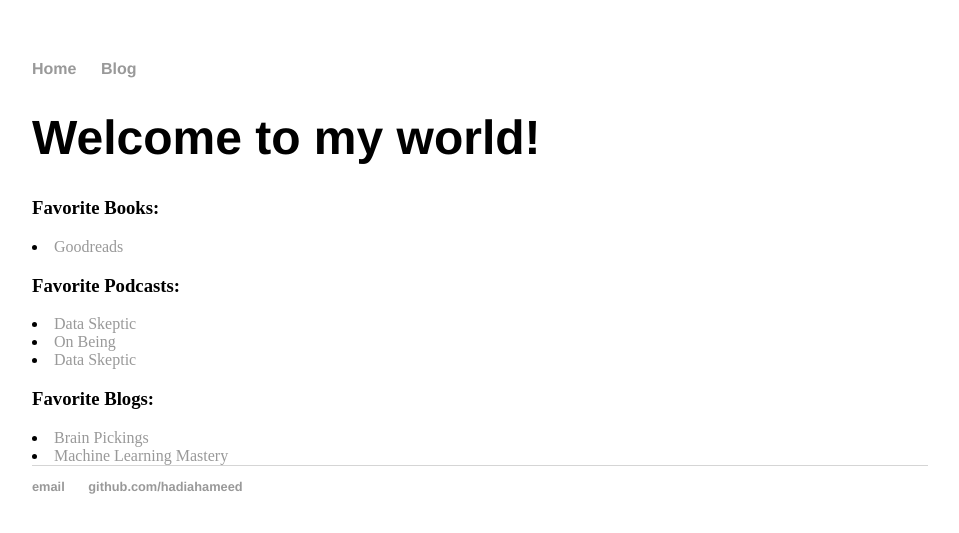
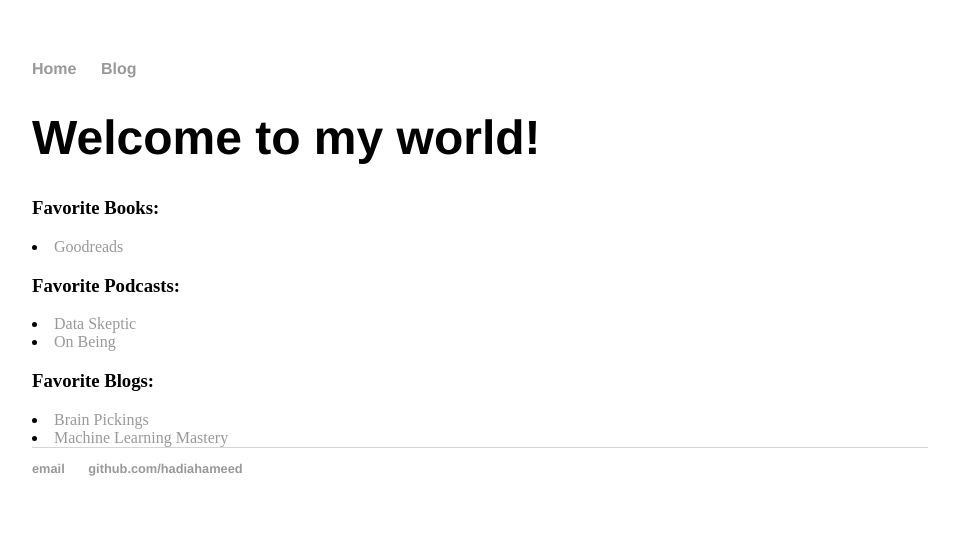
Before and after one commit to hadiahameed/hadiahameed.github.io, a Jekyll site: the page built from index.html, in a window 1280 px wide. Shown: the top 533 px of the page, without its empty margins (160-1119 px from the left). Built offline with Jekyll 4.4.1, drawn with Linux system fonts in a browser that asks for light colours.

Commit message:
Update index.html

```diff
--- a/index.html
+++ b/index.html
@@ -6,10 +6,11 @@ title: Hadia Hameed
 	<h1>Welcome to my world!</h1>
 	<h3> Favorite Books: </h3>
 	<li><a href="https://www.goodreads.com/review/list/88272483">Goodreads</a></li>
+
 	<h3> Favorite Podcasts: </h3>
 	<li><a href="https://dataskeptic.com">Data Skeptic</a></li>
 	<li><a href="https://onbeing.org/">On Being</a></li>
-	<li><a href="https://dataskeptic.com">Data Skeptic</a></li>
+
 	<h3> Favorite Blogs: </h3>
 	<li><a href="https://www.brainpickings.org/">Brain Pickings</a></li>
 	<li><a href="https://machinelearningmastery.com/">Machine Learning Mastery</a></li>
```
